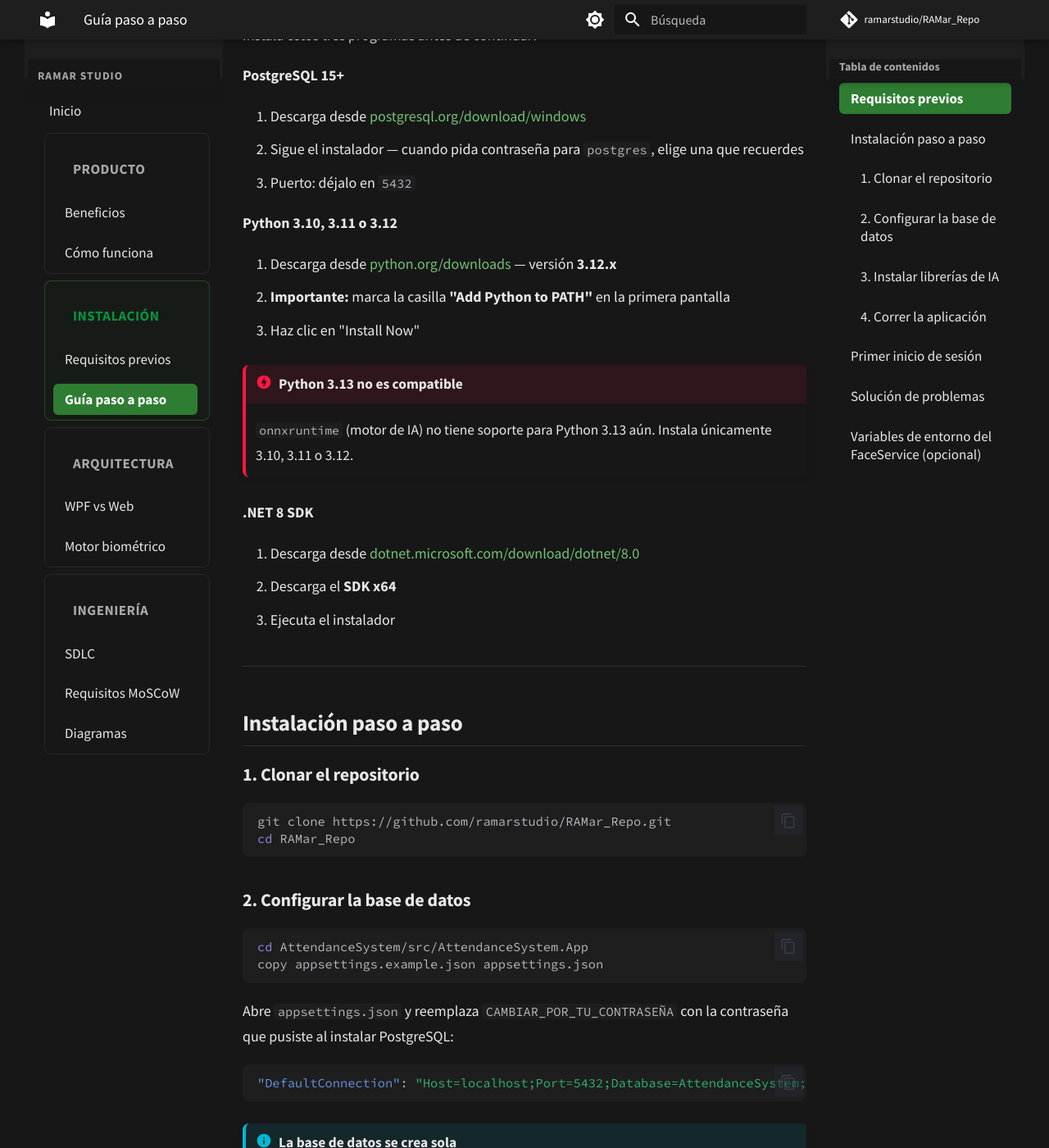
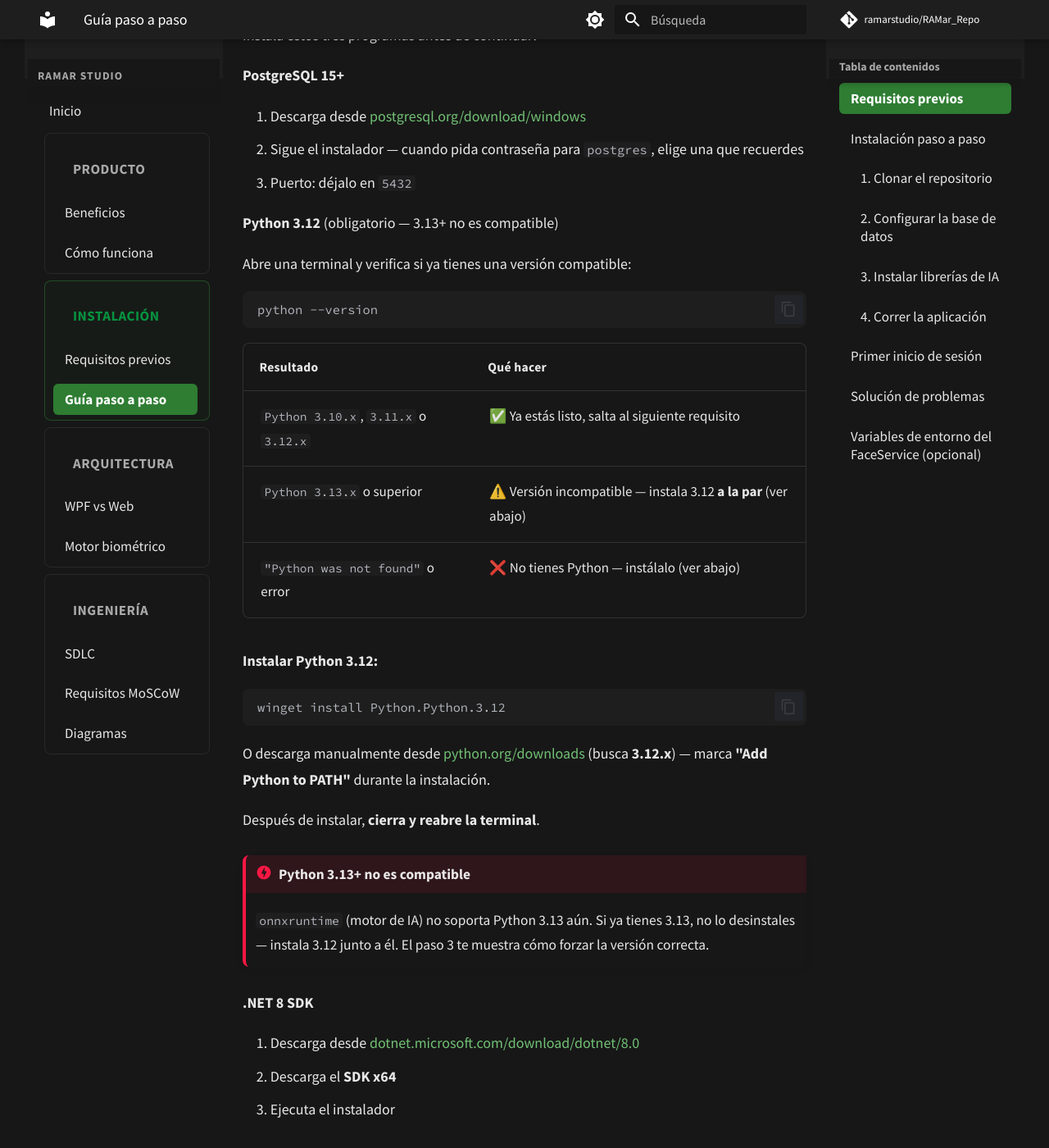
Before and after one commit to ramarstudio/RAMar_Repo, an MkDocs documentation site: the page built from docs/instalacion/guia.md, in a window 1280 px wide and 1400 px high, scrolled down 334 px. Shown: the whole window at 82% size. Built offline with MkDocs 1.6.1 and Material for MkDocs 9.7.7, drawn with Linux system fonts in a browser that asks for light colours; comment, search, counter and statistics services are not loaded; some of the changed text lies outside the part shown.

Commit message:
docs: update python setup and db creation instructions

````diff
--- a/docs/instalacion/guia.md
+++ b/docs/instalacion/guia.md
@@ -12,14 +12,32 @@
 2. Sigue el instalador — cuando pida contraseña para `postgres`, elige una que recuerdes
 3. Puerto: déjalo en `5432`
 
-**Python 3.10, 3.11 o 3.12**
+**Python 3.12** (obligatorio — 3.13+ no es compatible)
 
-1. Descarga desde [python.org/downloads](https://www.python.org/downloads/) — versión **3.12.x**
-2. **Importante:** marca la casilla **"Add Python to PATH"** en la primera pantalla
-3. Haz clic en "Install Now"
+Abre una terminal y verifica si ya tienes una versión compatible:
 
-!!! danger "Python 3.13 no es compatible"
-    `onnxruntime` (motor de IA) no tiene soporte para Python 3.13 aún. Instala únicamente 3.10, 3.11 o 3.12.
+```cmd
+python --version
+```
+
+| Resultado | Qué hacer |
+|---|---|
+| `Python 3.10.x`, `3.11.x` o `3.12.x` | ✅ Ya estás listo, salta al siguiente requisito |
+| `Python 3.13.x` o superior | ⚠️ Versión incompatible — instala 3.12 **a la par** (ver abajo) |
+| `"Python was not found"` o error | ❌ No tienes Python — instálalo (ver abajo) |
+
+**Instalar Python 3.12:**
+
+```cmd
+winget install Python.Python.3.12
+```
+
+O descarga manualmente desde [python.org/downloads](https://www.python.org/downloads/) (busca **3.12.x**) — marca **"Add Python to PATH"** durante la instalación.
+
+Después de instalar, **cierra y reabre la terminal**.
+
+!!! danger "Python 3.13+ no es compatible"
+    `onnxruntime` (motor de IA) no soporta Python 3.13 aún. Si ya tienes 3.13, no lo desinstales — instala 3.12 junto a él. El paso 3 te muestra cómo forzar la versión correcta.
 
 **.NET 8 SDK**
 
@@ -51,21 +69,57 @@
 "DefaultConnection": "Host=localhost;Port=5432;Database=AttendanceSystem;Username=postgres;Password=TU_CONTRASEÑA"
 ```
 
-!!! info "La base de datos se crea sola"
-    No necesitas crear la base de datos manualmente. La aplicación la crea automáticamente al primer arranque usando Entity Framework.
+!!! info "¿Cómo creo la base de datos si no sé usar comandos?"
+    1. Abre **pgAdmin 4** (se instaló junto con PostgreSQL).
+    2. En el menú izquierdo, despliega **Servers** y pon tu contraseña.
+    3. Haz clic derecho sobre **Databases** > **Create** > **Database...**
+    4. En el campo *Database*, escribe `AttendanceSystem`.
+    5. Haz clic en el botón **Save**. Todo lo demás (tablas, relaciones) lo creará el sistema automáticamente.
 
 ### 3. Instalar librerías de IA
 
 ```bash
 cd ../FaceService
+```
 
-python -m venv venv
+Verifica qué versión de Python usarás:
+
+```cmd
+python --version
+```
+
+**Según el resultado, elige cómo crear el entorno virtual:**
+
+=== "Python 3.10–3.12 (o recién instalado)"
+
+    Tu `python` ya apunta a una versión compatible. Crea el entorno directamente:
+
+    ```cmd
+    python -m venv venv
+    ```
+
+=== "Python 3.13+ (necesitas forzar 3.12)"
+
+    Si `python --version` muestra 3.13+, usa el **Python Launcher** (`py`) para forzar la versión 3.12 que instalaste a la par:
+
+    ```cmd
+    py -3.12 -m venv venv
+    ```
+
+    !!! tip "¿Cómo funciona `py -3.12`?"
+        Windows instala un programa llamado **Python Launcher** (`py.exe`) que permite elegir entre varias versiones de Python instaladas. `py -3.12` le dice que use específicamente la 3.12, ignorando la 3.13.
+
+Luego, activa el entorno e instala las dependencias:
+
+```cmd
 venv\Scripts\activate
-
 python install.py
 ```
 
 La primera vez tarda entre **2 y 5 minutos** — descarga el modelo de reconocimiento facial (~600 MB).
+
+!!! note "Verificación rápida"
+    Después de activar el venv, ejecuta `python --version` — debe mostrar 3.10, 3.11 o 3.12 sin importar qué versión tengas instalada globalmente.
 
 ### 4. Correr la aplicación
 
@@ -94,8 +148,8 @@
 | Problema | Causa probable | Solución |
 |---|---|---|
 | La app no abre y sale error de base de datos | PostgreSQL no está corriendo | Abre **Servicios** de Windows → inicia `postgresql` |
-| "Python no compatible" | Tienes Python 3.13 | Instala Python 3.12 desde python.org |
-| "Python no encontrado" | No se marcó "Add to PATH" | Reinstala Python marcando esa casilla |
+| "Python no compatible" | Tienes Python 3.13+ | Instala 3.12 a la par: `winget install Python.Python.3.12` y crea el venv con `py -3.12 -m venv venv` |
+| "Python no encontrado" | Python no está instalado o no está en PATH | Ejecuta `winget install Python.Python.3.12`, cierra y reabre la terminal |
 | Error de biometría / ONNX | Falta Visual C++ | Instala [vc_redist.x64.exe](https://aka.ms/vs/17/release/vc_redist.x64.exe) |
 | "Cámara no abre" | Otra app la está usando | Cierra Zoom, Teams u otra app con la cámara |
 
````
Also changed, not shown: AttendanceSystem/README.md (+23 -7 lines), docs/instalacion/index.md (+10 -8 lines), docs/instalacion/requisitos.md (+30 -5 lines), 2 other files.
